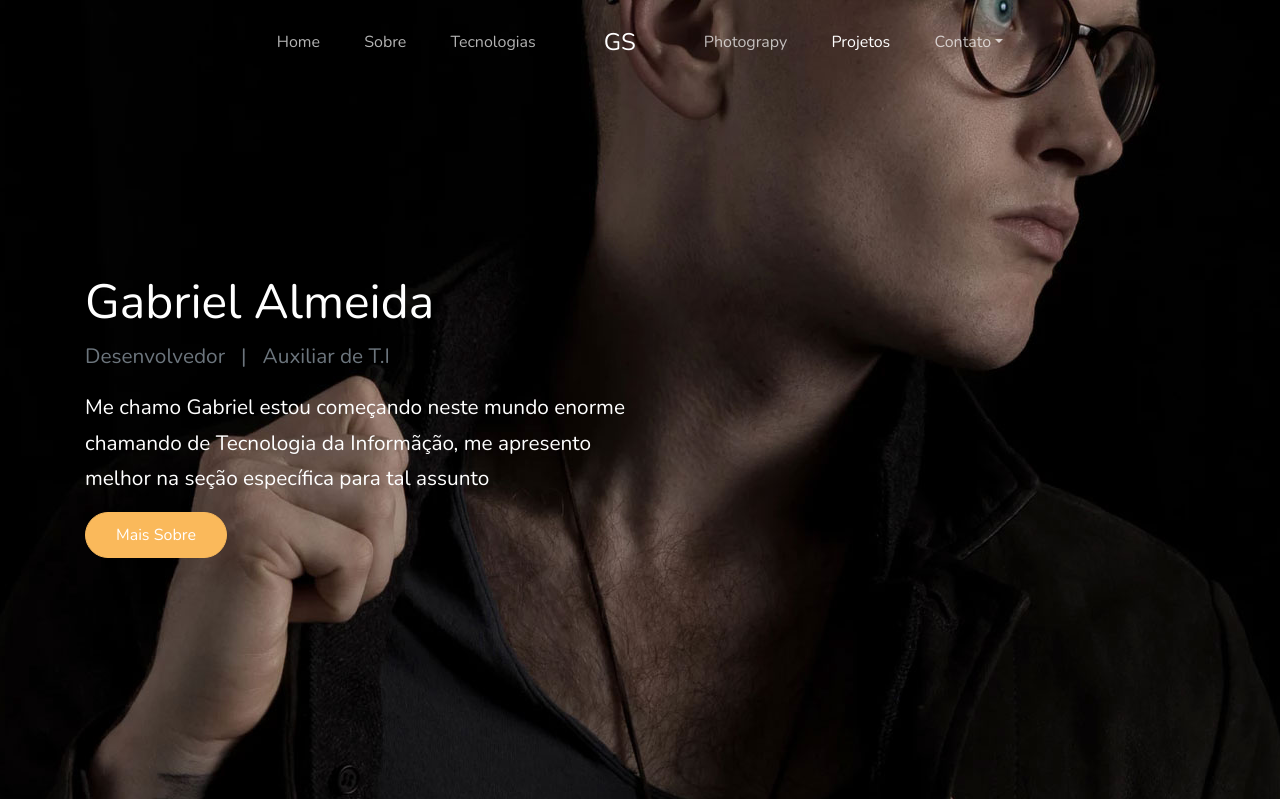
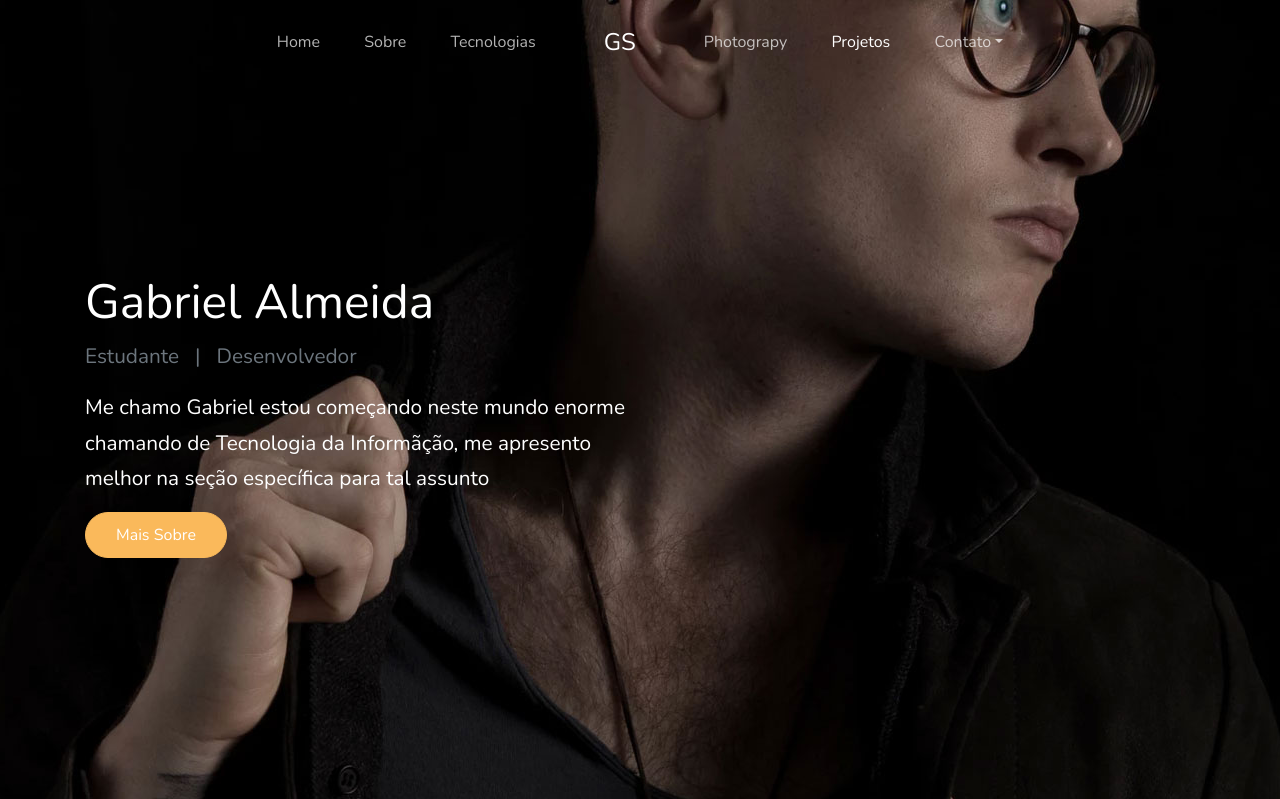
Before and after one commit to santos-gabriel/ProjetoSite, a PHP site: page / in a window 1280 px wide. Shown: the top 799 px of the page. Run offline with PHP 8.4, Linux system fonts and the light colour scheme; some web fonts are replaced.

Commit message:
melhoria index

```diff
--- a/index.php
+++ b/index.php
@@ -30,7 +30,7 @@
             <div class="row">
               <div class="col-lg-6">
                 <h1 class="text-white">Gabriel Almeida</h1>
-                <p class="text-secondary">Desenvolvedor<span class="mx-3">|</span>Auxiliar de T.I</p>
+                <p class="text-secondary">Estudante<span class="mx-3">|</span>Desenvolvedor</p>
                 <p class="lead">Me chamo Gabriel estou começando neste mundo enorme chamando de Tecnologia da Informãção,
                  me apresento melhor na seção específica para tal assunto</p>
                 <p><a href="#about-section" class="btn smoothscroll btn-primary">Mais Sobre</a></p>
```
